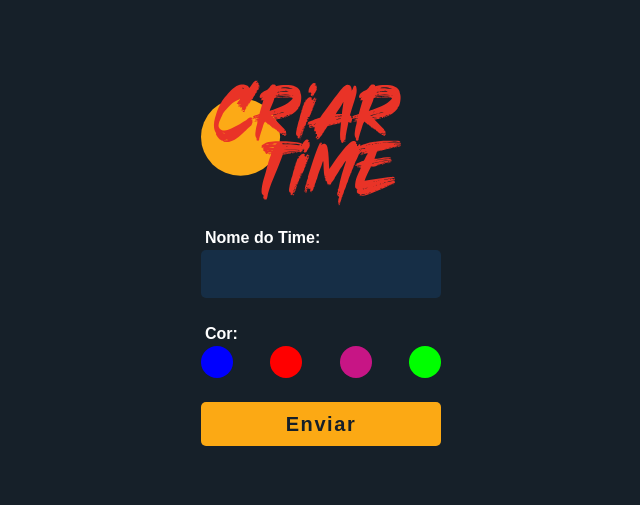
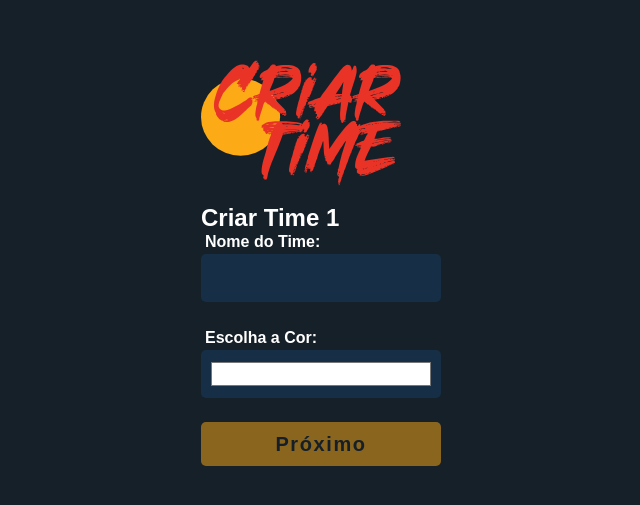
Before and after one commit to noemibnunes/placarizando-front, a React (Vite) app: page /criar-time in a window 1280 px wide. Shown: the part 145-650 px from the top of the page, without its empty margins (319-959 px from the left). Built offline with nearby package versions, Linux system fonts and the light colour scheme.

Commit message:
fix: ajuste para salvar os dois times e comeco da tela de jogadores

```diff
--- a/src/App.jsx
+++ b/src/App.jsx
@@ -4,6 +4,7 @@ import Home from './pages/home';
 import PlacarPartida from './pages/placar-partida';
 import './styles/index.css';
 import CriarTime from './pages/criar-time';
+import CriarJogador from './pages/criar-jogador';
 
 function App() {
   return (
@@ -12,6 +13,7 @@ function App() {
         <Route path="/" element={<Home />} />
         <Route path="/criar-time" element={<CriarTime />} />
         <Route path="/placar-partida" element={<PlacarPartida />} />
+        <Route path="/criar-jogador" element={<CriarJogador />} />
       </Routes>
     </BrowserRouter>
   );
--- /dev/null
+++ b/src/pages/criar-jogador.jsx
@@ -0,0 +1,23 @@
+import React from "react";
+import "../styles/time-jogador-style/time-style.css";
+
+export default function CriarJogador() {
+
+  return (
+    <main className="criar-time">
+      <div className="content">
+        <h2 className="title">Sortear Equipe</h2>
+          <form>
+            <label htmlFor="">Nomes:</label>
+            <input
+              type="text"
+              name="nomeTime"
+            />
+            <span />
+            <button type="submit">Sortear Equipe</button>
+          </form>
+          {/* {mensagem && <span className="cliquei">{mensagem}</span>} */}
+      </div>
+    </main>
+  );
+}
--- a/src/pages/criar-time.jsx
+++ b/src/pages/criar-time.jsx
@@ -1,40 +1,51 @@
-import React, { useState } from 'react';
-import '../styles/time-jogador-style/time-style.css';
-import text from '../assets/criar-time.svg';
-import axios from 'axios';
+import React, { useState } from "react";
+import "../styles/time-jogador-style/time-style.css";
+import text from "../assets/criar-time.svg";
+import axios from "axios";
 
 export default function CriarTime() {
-  const [formData, setFormData] = useState({
-    nomeTime: '',
-    corReferencia: '',
-  });
+  const [times, setTimes] = useState([
+    { nomeTime: "", corReferencia: "#FFFFFF" },
+    { nomeTime: "", corReferencia: "#FFFFFF" },
+  ]);
 
-  const [mensagem, setMensagem] = useState('');
+  const [mensagem, setMensagem] = useState("");
+  const [currentSlide, setCurrentSlide] = useState(0);
 
   const handleChange = (e) => {
     const { name, value } = e.target;
-
-    setFormData((prev) => ({
-      ...prev,
-      [name]: value,
-    }));
+    setTimes((prev) => {
+      const updated = [...prev];
+      updated[currentSlide] = { ...updated[currentSlide], [name]: value };
+      return updated;
+    });
   };
 
-  const handleColorClick = (color) => {
-    setFormData((prev) => ({
-      ...prev,
-      corReferencia: color,
-    }));
+  const handleColorChange = (e) => {
+    const { value } = e.target;
+    setTimes((prev) => {
+      const updated = [...prev];
+      updated[currentSlide].corReferencia = value;
+      return updated;
+    });
   };
 
   const submeterTime = async (e) => {
     e.preventDefault();
 
     try {
-      await axios.post('http://192.168.0.5:8080/time/criarTime', formData);
-      setMensagem('cliquei em enviar');
-    } catch {
-      setMensagem('erro ao enviar dados');
+      await Promise.all(
+        times.map((time) =>
+          axios.post("http://localhost:8080/time/criarTime", time)
+        )
+      );
+      setTimeout(() => {
+        setMensagem("Times criados com sucesso!");
+      }, 2000);
+    } catch (err) {
+      setTimeout(() => {
+        setMensagem(err.response.data.message);
+      }, 3000);
     }
   };
 
@@ -42,32 +53,67 @@ export default function CriarTime() {
     <main className="criar-time">
       <div className="content">
         <div>
-          <img src={text} alt="" />
+          <img src={text} alt="Criar Time" />
         </div>
+        <div className="carousel">
           <form onSubmit={submeterTime}>
+            <h2>Criar {`Time ${currentSlide + 1}`}</h2>
             <label htmlFor="">Nome do Time:</label>
             <input
               type="text"
-            value={formData.nomeTime}
+              value={times[currentSlide].nomeTime}
               onChange={handleChange}
               name="nomeTime"
             />
             <span />
-          <label htmlFor="">Cor:</label>
-          <ul className="cores">
-            {['#0000FF', '#FF0000', '#C71585', '#00FF00'].map((color) => (
-              <li
-                key={color}
-                onClick={() => handleColorClick(color)}
-                className={formData.corReferencia === color ? 'selected' : ''}
-                style={{ backgroundColor: color }}
+
+            <label
+              htmlFor="hs-color-input"
+              className="block text-sm font-medium mb-2"
+            >
+              Escolha a Cor:
+            </label>
+            <input
+              type="color"
+              id="hs-color-input"
+              value={times[currentSlide].corReferencia}
+              onChange={handleColorChange}
+              title="Escolha a cor do seu time"
+              className="p-1 h-10 w-14 block bg-white border cursor-pointer rounded-lg disabled:opacity-50 disabled:pointer-events-none"
             />
-            ))}
-          </ul>
+
+            <div className="buttons">
+              {currentSlide > 0 && (
+                <button
+                  type="button"
+                  className="btn-voltar"
+                  onClick={(e) => {
+                    e.preventDefault();
+                    setCurrentSlide(currentSlide - 1);
+                  }}
+                >
+                  Voltar
+                </button>
+              )}
+              {currentSlide === 1 ? (
                 <button type="submit">Enviar</button>
+              ) : (
+                <button
+                  type="button"
+                  className="btn-prox"
+                  disabled={!times[currentSlide].nomeTime.trim()}
+                  onClick={(e) => {
+                    e.preventDefault();
+                    setCurrentSlide(currentSlide + 1);
+                  }}
+                >
+                  Próximo
+                </button>
+              )}
+            </div>
           </form>
-
           {mensagem && <span className="cliquei">{mensagem}</span>}
+        </div>
       </div>
     </main>
   );
--- a/src/pages/home.jsx
+++ b/src/pages/home.jsx
@@ -13,13 +13,17 @@ export default function Home() {
     navigate('/placar-partida');
   };
 
+  const navigateCriarJogador = () => {
+    navigate('/criar-jogador');
+  };
+
   return (
     <main className="home">
       <div className="home-content">
         <img src={logo} alt="Logo do jogo" />
         <button onClick={navigateIniciarPartida}>iniciar partida</button>
         <button onClick={navigateCriarTime}>criar time</button>
-        <button>criar jogadores</button>
+        <button onClick={navigateCriarJogador}>criar jogadores</button>
       </div>
     </main>
   );
--- a/src/styles/time-jogador-style/time-style.css
+++ b/src/styles/time-jogador-style/time-style.css
@@ -60,3 +60,43 @@ li.selected {
 .cliquei {
   color: red;
 }
+
+input[type="color"] {
+  cursor: pointer !important;
+}
+
+svg {
+  width: 3vh;
+  height: 3vh;
+}
+
+.btn-prox:disabled {
+  opacity: 0.5;
+  cursor: not-allowed;
+}
+
+.btn-voltar {
+  display: flex;
+  flex-direction: column-reverse;
+  gap: 1rem;
+  align-items: center; /* ou flex-start, flex-end conforme o layout */
+}
+
+.title {
+  display: flex;
+  align-items: center;
+  justify-content: center; /* Garante que o título fique centralizado */
+  gap: 14px; /* Ajusta o espaço entre o ícone e o título */
+  width: 100%; /* Garantir que ocupe toda a largura */
+}
+
+.back-icon {
+  font-size: 14px;
+  cursor: pointer;
+  margin-right: 10px; /* Adiciona um espaço entre o ícone e o título */
+}
+
+h3.title {
+  font-weight: normal;
+  display: inline-block; /* Impede que o título ocupe toda a largura */
+}
```
Lines whose indentation alone changed are shown as unchanged.
